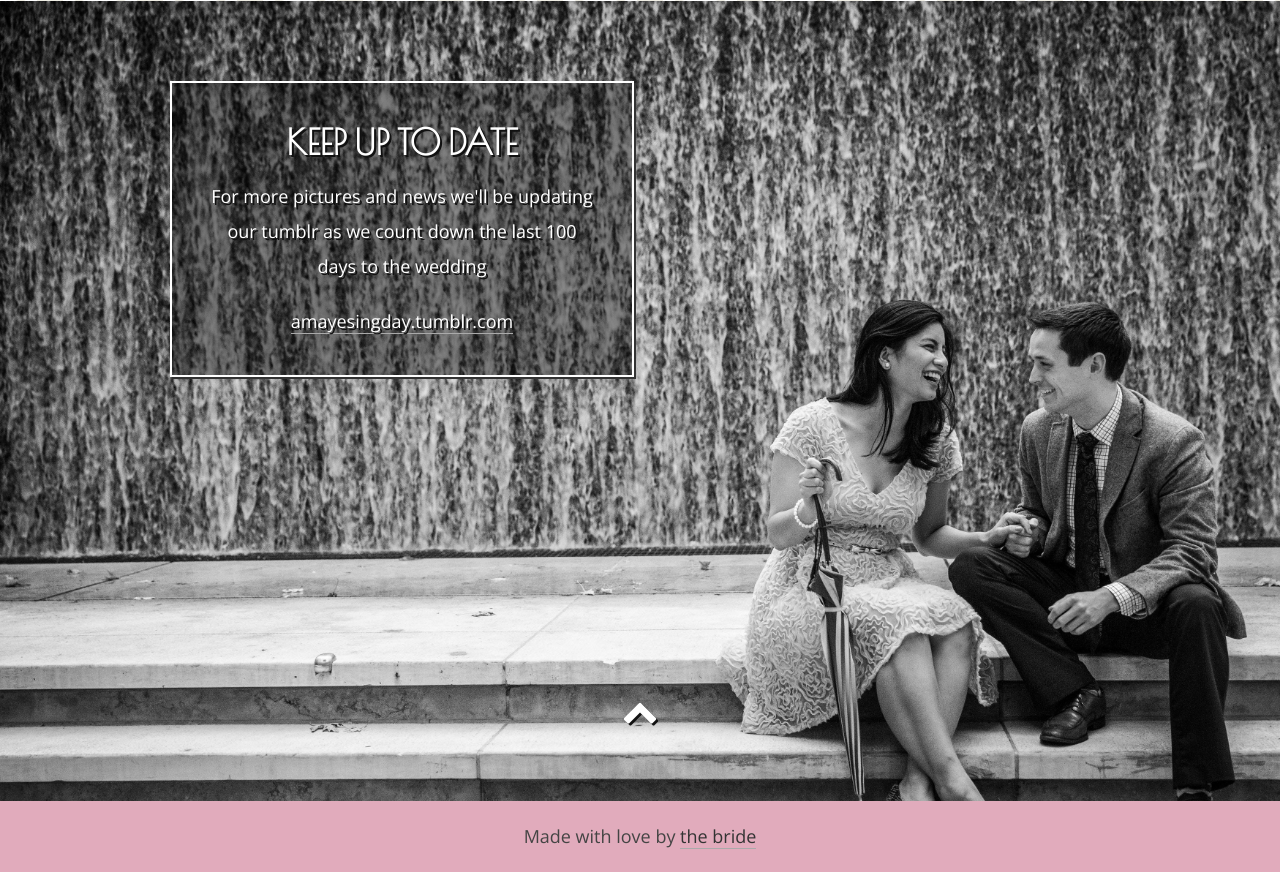
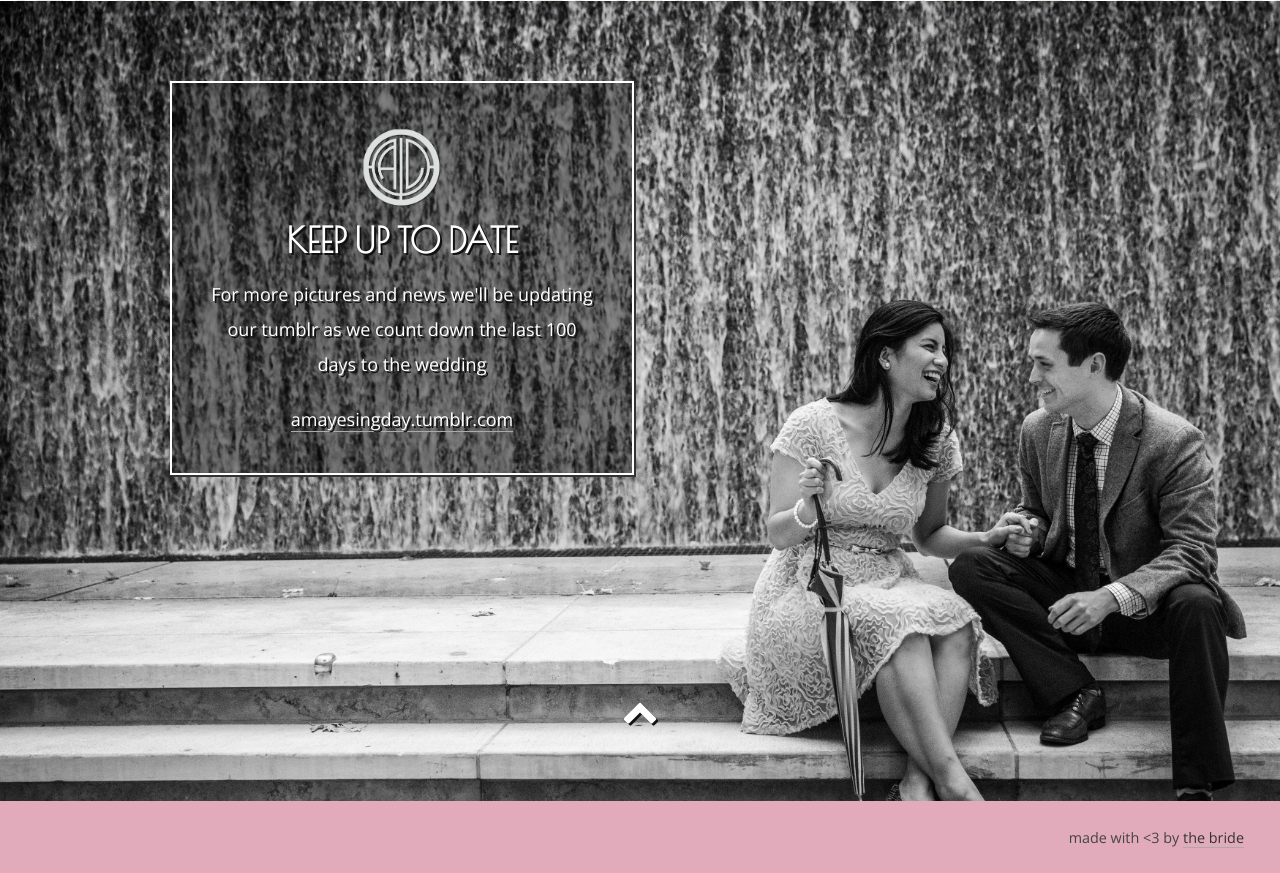
Before and after one commit to abbycabs/amayesingday.com, a PHP site: page / in a window 1280 px wide. Shown: the part 4783-5656 px from the top of the page. Run offline with PHP 8.4, Linux system fonts and the light colour scheme; some libraries are stand-ins or nearby versions.

Commit message:
monogram + ga

```diff
--- a/index.html
+++ b/index.html
@@ -154,6 +154,7 @@
     <div class="container">
         <div class="eight columns textbox">
           <div class="wrap">
+            <div id="monogram"></div>
             <h2 style="font-weight:bolder;color:white">Keep up to date</h2>
             <p>For more pictures and news we'll be updating our tumblr as we count down the last 100 days to the wedding</p>
             <a href="http://amayesingday.tumblr.com/">amayesingday.tumblr.com</a>
@@ -163,15 +164,15 @@
     <a href="#header" class="down"><i class="fa fa-chevron-up"></i></a>
   </div>
   <div id="last">
-    <span>Made with love by <a href="http://abigailcabunoc.com">the bride</a></span>
+    <small>made with <3 by <a href="http://abigailcabunoc.com">the bride</a></small>
   </div>
 
 <!-- End Document
 ================================================== -->
 </body>
 
-<!-- <script type="text/javascript" src="https://ajax.googleapis.com/ajax/libs/jquery/1.6.4/jquery.min.js"></script> -->
-<script type="text/javascript" src="scripts/jquery-1.11.1.min.js"></script>
+<script type="text/javascript" src="https://ajax.googleapis.com/ajax/libs/jquery/1.6.4/jquery.min.js"></script>
+<!-- <script type="text/javascript" src="scripts/jquery-1.11.1.min.js"></script> -->
 <script type="text/javascript" src="scripts/jquery.parallax-1.1.3.js"></script>
 <script type="text/javascript" src="scripts/jquery.localscroll-1.2.7-min.js"></script>
 <script type="text/javascript" src="scripts/jquery.scrollTo-1.4.2-min.js"></script>
@@ -191,6 +192,20 @@ $(document).ready(function(){
   $('#third').parallax("50%", 0.4);
   $('#info').parallax("50%", 0.1);
 
-})
+});
+
 </script>
+<script>
+  var _gaq = _gaq || [];
+  _gaq.push(['_setAccount', 'UA-27986545-2']);
+  _gaq.push(['_setDomainName', 'amayesingday.com']);
+  _gaq.push(['_trackPageview']);
+  (function() {
+    var ga = document.createElement('script'); ga.type = 'text/javascript'; ga.async = true;
+    ga.src = ('https:' == document.location.protocol ? 'https://ssl' : 'http://www') + '.google-analyticsa.js';
+    var s = document.getElementsByTagName('script')[0]; s.parentNode.insertBefore(ga, s);
+  })();
+</script>
+
+
 </html>
--- a/stylesheets/style.css
+++ b/stylesheets/style.css
@@ -29,6 +29,15 @@
   background-size: contain;
   height:50vh;
   margin:20vh 0 10vh;
+}
+
+#monogram {
+  background: url("../images/monogram.png") no-repeat center center;
+  background-size: contain;
+  height:80px;
+  width:80px;
+  margin:0 auto;
+  padding-bottom: 1em;
 }
 
 .deco {
@@ -90,9 +99,9 @@ a.down {
 }
 
 #last {
-  text-align: center;
+  text-align: right;
   background: #E1ABBC;
-  padding: 1em 0;
+  padding: 1em 2em;
 }
 
 #church {
```
Also changed, not shown: images/monogram.png (added).
